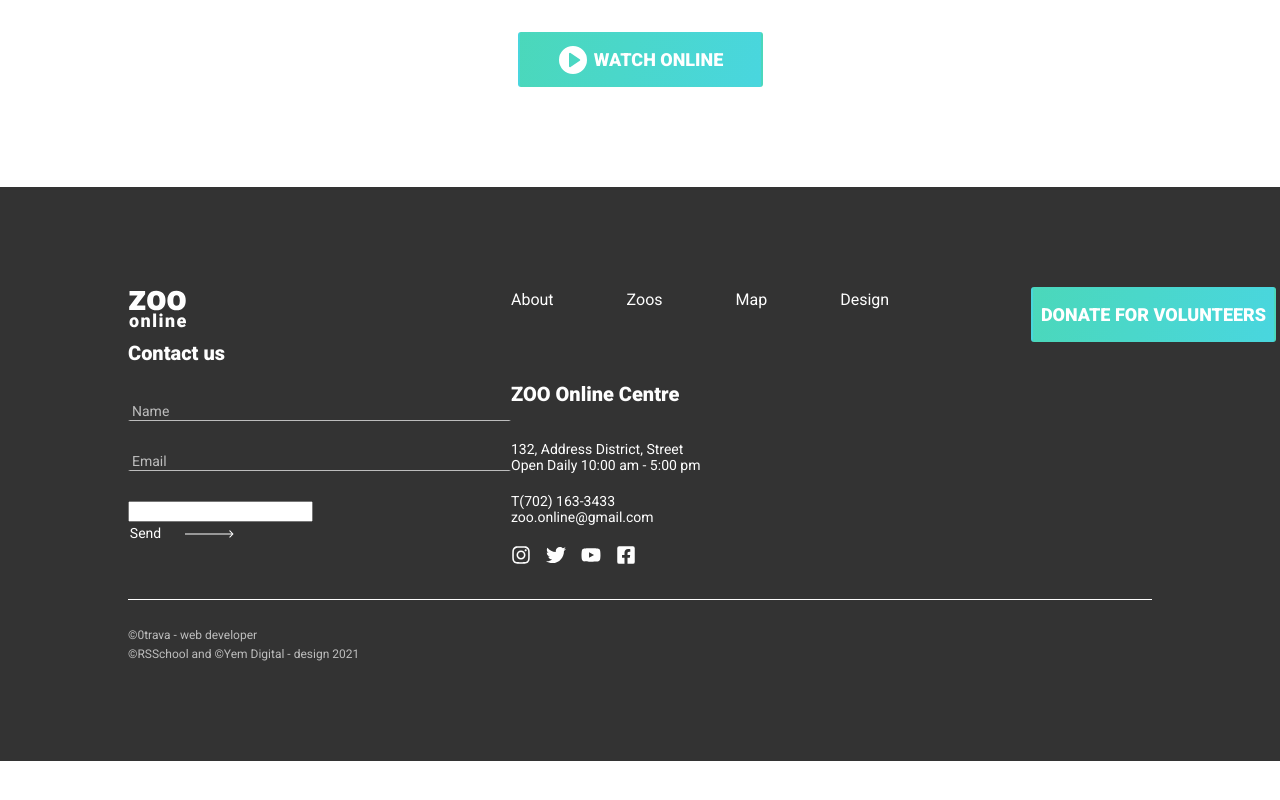
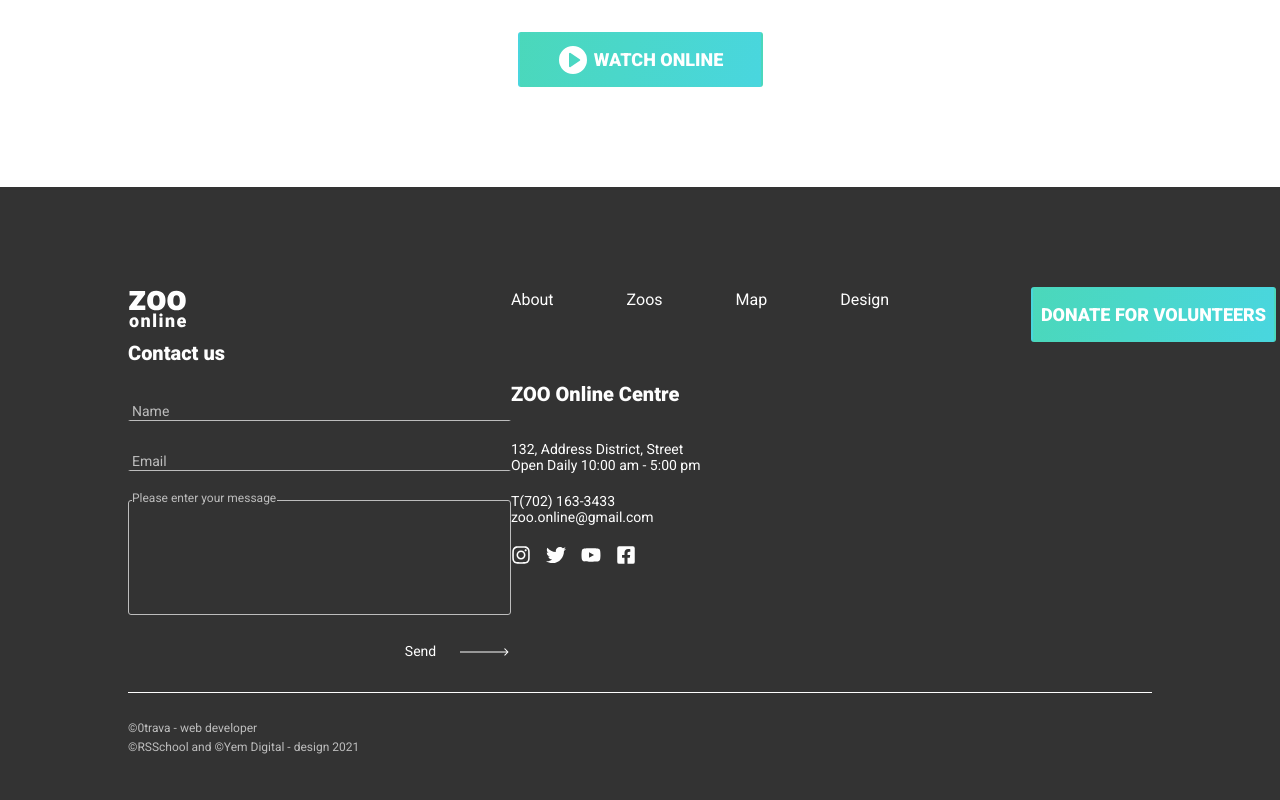
Before and after one commit to 0trava/ZOO_online, a React (Create React App) app: page / in a window 1280 px wide. Shown: the part 3977-4777 px from the top of the page. Before the commit the page ends 4738 px from the top, so only its background shows below. Built offline with nearby package versions, Linux system fonts and the light colour scheme.

Commit message:
add style for form input

```diff
--- a/src/components/elements/Form/FormFooter/FormFooter.jsx
+++ b/src/components/elements/Form/FormFooter/FormFooter.jsx
@@ -51,15 +51,16 @@ const FormFooter = () => {
 
             {/* Message */}
             <div className={style.input_message}>
-              <p></p>
-              <Field name="message" type="textarea" />
+              <p>Please enter your message</p>
+              <Field name="message" type="text" as="textarea" className={style.input} rows="6" cols="30"/>
               {errors.message && touched.message ? (
-                <div>{errors.message}</div>
+                <div className={style.input_errors}>{errors.message}</div>
               ) : null}
             </div>
 
 
             {/* button */}
+            <div className={style.form_btn}>
             <button type="submit" className={style.button}>
               Send
               <span>
@@ -68,6 +69,7 @@ const FormFooter = () => {
                 </svg>
               </span>
             </button>
+            </div>
           </Form>
         )}
       </Formik>
--- a/src/components/elements/Form/FormFooter/FormFooter.module.css
+++ b/src/components/elements/Form/FormFooter/FormFooter.module.css
@@ -25,6 +25,11 @@
 
 
 /* Button */
+.form_btn {
+display: flex;
+justify-content: flex-end;
+}
+
 .button {
     display: flex;
     width: 108px;
@@ -68,11 +73,12 @@
     border-color: transparent;
     border-bottom: 1px solid #BDBDBD;
 
-    color: var(#E0E0E0);
+    color: var(#BDBDBD);
     font-family: Roboto;
     font-size: 14px;
     font-style: normal;
     font-weight: 400;
+    cursor: pointer;
     line-height: normal;
 }
 
@@ -83,6 +89,12 @@
     font-style: normal;
     font-weight: 400;
     line-height: normal;
+    transition: all 0.2s cubic-bezier(0.01, 0.59, 1, 0.59);
+}
+
+.input:hover, .input:focus{
+    font-weight: 800;
+    box-shadow: 1px 1px 200px #fefefe3f;
 }
 
 .input_errors {
@@ -98,5 +110,43 @@
 
 /* Input message */
 .input_message {
+    position: relative;
+    width: 383px;
+    height: 115px;
+    border-radius: 3px;
+    border: 1px solid var(--Gray-4, #BDBDBD);
+    margin-bottom: 25px;
+}
 
+.input_message p {
+    position: absolute;
+    background-color: #333333;
+    top: -10px;
+    left: 3px;
+    width: 145px;
+    height: 12px;
+
+
+    color: var(--Gray-4, #BDBDBD);
+    font-family: Roboto;
+    font-size: 12px;
+    font-style: normal;
+    font-weight: 400;
+    line-height: normal;
 }
+
+
+
+.input_message .input {
+    height: 100%;
+    resize: none;
+    padding-top: 10px;
+    border-color: transparent;
+
+    color: #BDBDBD;
+    font-family: Roboto;
+    font-size: 14px;
+    font-style: normal;
+    font-weight: 400;
+    line-height: normal;
+}
```
